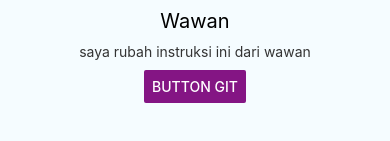
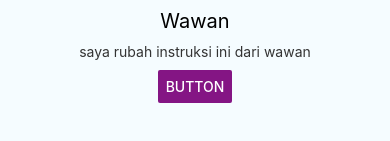
Before and after one commit to fandu139/staterkit-monorepo, a React Native app in the folder src/Mobile/: screen / in a window 390 px wide. Shown: the part 371-512 px from the top of the page. Built offline with nearby package versions, Linux system fonts and the light colour scheme.

Commit message:
merubah button git ke button

```diff
--- a/src/Mobile/App.js
+++ b/src/Mobile/App.js
@@ -24,7 +24,7 @@ export default class App extends Component<Props> {
         <Text style={styles.instructions}>saya rubah instruksi ini dari wawan</Text>
         <Text style={styles.instructions}>{instructions}</Text>
 		<Button
-		  title="Button Git"
+		  title="Button"
 		  color="#841584"
 		/>
       </View>
```
